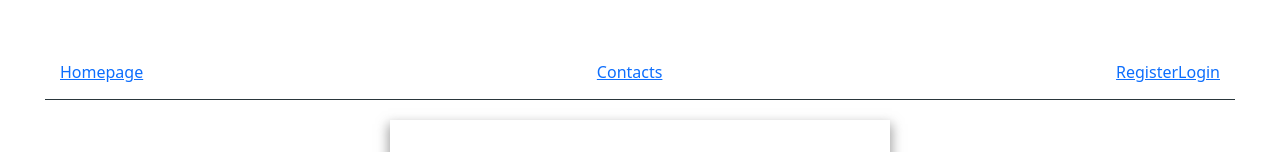
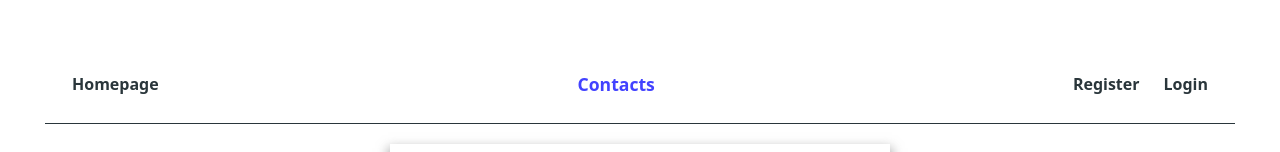
Before and after one commit to isITnow/goit-react-hw-08-phonebook, a React (Create React App) app: page /contacts in a window 1280 px wide. Shown: the top 152 px of the page. Built offline with nearby package versions, Linux system fonts and the light colour scheme; no server answers.

Commit message:
add style

```diff
--- a/src/components/AppBar/AppBar.jsx
+++ b/src/components/AppBar/AppBar.jsx
@@ -8,14 +8,21 @@ import UserMenu from 'components/UserMenu';
 import { useSelector } from 'react-redux';
 import { selectIsLoggedIn } from 'redux/auth/selector-auth';
 // import Nav from 'react-bootstrap/Nav';
+const getActiveClassName = ({ isActive }) => {
+    return isActive ? `${s.item} ${s.active}` : s.item;
+};
 
 const AppBar = () => {
     const isLoggedIn = useSelector(selectIsLoggedIn);
 
     return (
         <header className={s.header}>
-            <NavLink to="/">Homepage</NavLink>
-            <NavLink to="/contacts">Contacts</NavLink>
+            <NavLink className={getActiveClassName} end to="/">
+                Homepage
+            </NavLink>
+            <NavLink className={getActiveClassName} to="/contacts">
+                Contacts
+            </NavLink>
             {isLoggedIn ? <UserMenu /> : <AuthNav />}
         </header>
     );
--- a/src/components/AppBar/appBar.module.css
+++ b/src/components/AppBar/appBar.module.css
@@ -10,3 +10,16 @@
     border-bottom: 1px solid #2A363B;
     /* box-shadow: 0px 9px 5px -4px rgba(0, 0, 0, 0.38); */
 }
+
+.item {
+    display: inline-block;
+    text-decoration: none;
+    padding: 12px;
+    font-weight: 700;
+    color: #2A363B;
+}
+
+.item.active {
+    color: rgb(66, 66, 255);
+    scale: 1.1;
+}
--- a/src/components/AuthNav/AuthNav.jsx
+++ b/src/components/AuthNav/AuthNav.jsx
@@ -2,13 +2,20 @@ import React from 'react';
 import { NavLink } from 'react-router-dom';
 // import PropTypes from 'prop-types';
 
-// import s from './authNav.module.css';
+import s from './authNav.module.css';
+const getActiveClassName = ({ isActive }) => {
+    return isActive ? `${s.item} ${s.active}` : s.item;
+};
 
 const AuthNav = () => {
     return (
         <div>
-            <NavLink to="/register">Register</NavLink>
-            <NavLink to="/login">Login</NavLink>
+            <NavLink className={getActiveClassName} to="/register">
+                Register
+            </NavLink>
+            <NavLink className={getActiveClassName} to="/login">
+                Login
+            </NavLink>
         </div>
     );
 };
--- a/src/components/AuthNav/authNav.module.css
+++ b/src/components/AuthNav/authNav.module.css
@@ -0,0 +1,12 @@
+.item {
+    display: inline-block;
+    text-decoration: none;
+    padding: 12px;
+    font-weight: 700;
+    color: #2A363B;
+}
+
+.item.active {
+    color: rgb(66, 66, 255);
+    scale: 1.1;
+}
--- a/src/components/ContactsList/ContactsItem/ContactsItem.jsx
+++ b/src/components/ContactsList/ContactsItem/ContactsItem.jsx
@@ -1,10 +1,12 @@
-import { useDispatch } from 'react-redux';
+import { useDispatch, useSelector } from 'react-redux';
 import { deleteContactThunk } from 'redux/contacts/operations-contacts';
 import PropTypes from 'prop-types';
 import s from './ContactsItem.module.css';
 import CloseButton from 'react-bootstrap/CloseButton';
+import { selectIsLoading } from 'redux/contacts/selector-contacts';
 
 export const ContactsItem = ({ name, phone, id }) => {
+    const isLoading = useSelector(selectIsLoading);
     const dispatch = useDispatch();
 
     return (
@@ -12,6 +14,7 @@ export const ContactsItem = ({ name, phone, id }) => {
             <span>{name}</span>
             <span className={s.phone}>{phone}</span>
             <CloseButton
+                disabled={isLoading}
                 type="button"
                 onClick={() => dispatch(deleteContactThunk(id))}
             />
--- a/src/components/ContactsList/ContactsItem/ContactsItem.module.css
+++ b/src/components/ContactsList/ContactsItem/ContactsItem.module.css
@@ -2,7 +2,7 @@
     display: flex;
     align-items: center;
     justify-content: space-between;
-    padding: 10px;
+    /* padding: 10px; */
 }
 
 .btn {
--- a/src/components/ContactsList/ContactsList.jsx
+++ b/src/components/ContactsList/ContactsList.jsx
@@ -2,18 +2,18 @@ import { useDispatch, useSelector } from 'react-redux';
 import { useEffect, useMemo } from 'react';
 import { ContactsItem } from '././ContactsItem';
 import { fetchContactsThunk } from 'redux/contacts/operations-contacts';
-import { FallingLines } from 'react-loader-spinner';
+// import { FallingLines } from 'react-loader-spinner';
 // import s from './ContactsList.module.css';
 import {
     selectContacts,
     selectFilter,
-    selectIsLoading,
+    // selectIsLoading,
 } from 'redux/contacts/selector-contacts';
 
 import ListGroup from 'react-bootstrap/ListGroup';
 
 const ContactsList = () => {
-    const isLoading = useSelector(selectIsLoading);
+    // const isLoading = useSelector(selectIsLoading);
     const dispatch = useDispatch();
 
     useEffect(() => {
@@ -30,16 +30,16 @@ const ContactsList = () => {
         );
     }, [contacts, filter]);
 
-    if (isLoading) {
-        return (
-            <FallingLines
-                color="#424242"
-                width="100"
-                visible={true}
-                ariaLabel="falling-lines-loading"
-            />
-        );
-    }
+    // if (isLoading) {
+    //     return (
+    //         <FallingLines
+    //             color="#424242"
+    //             width="100"
+    //             visible={true}
+    //             ariaLabel="falling-lines-loading"
+    //         />
+    //     );
+    // }
 
     if (!contacts.length) {
         return <p>List is empty</p>;
--- a/src/components/UserMenu/UserMenu.jsx
+++ b/src/components/UserMenu/UserMenu.jsx
@@ -18,7 +18,6 @@ const UserMenu = () => {
     return (
         <div>
             <span>
-                {' '}
                 <FaRegUserCircle /> User: {userEmail}
             </span>
             {/* <button type="button" onClick={console.log('Click')}>
```
